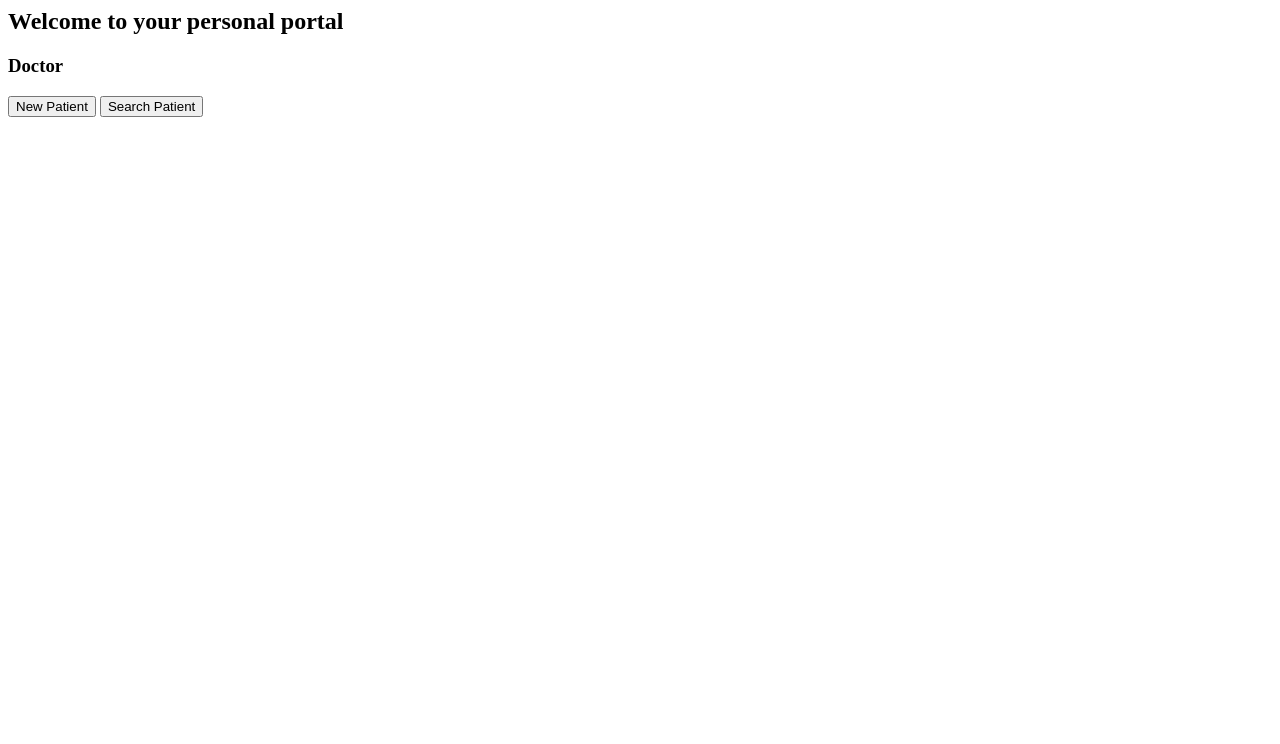
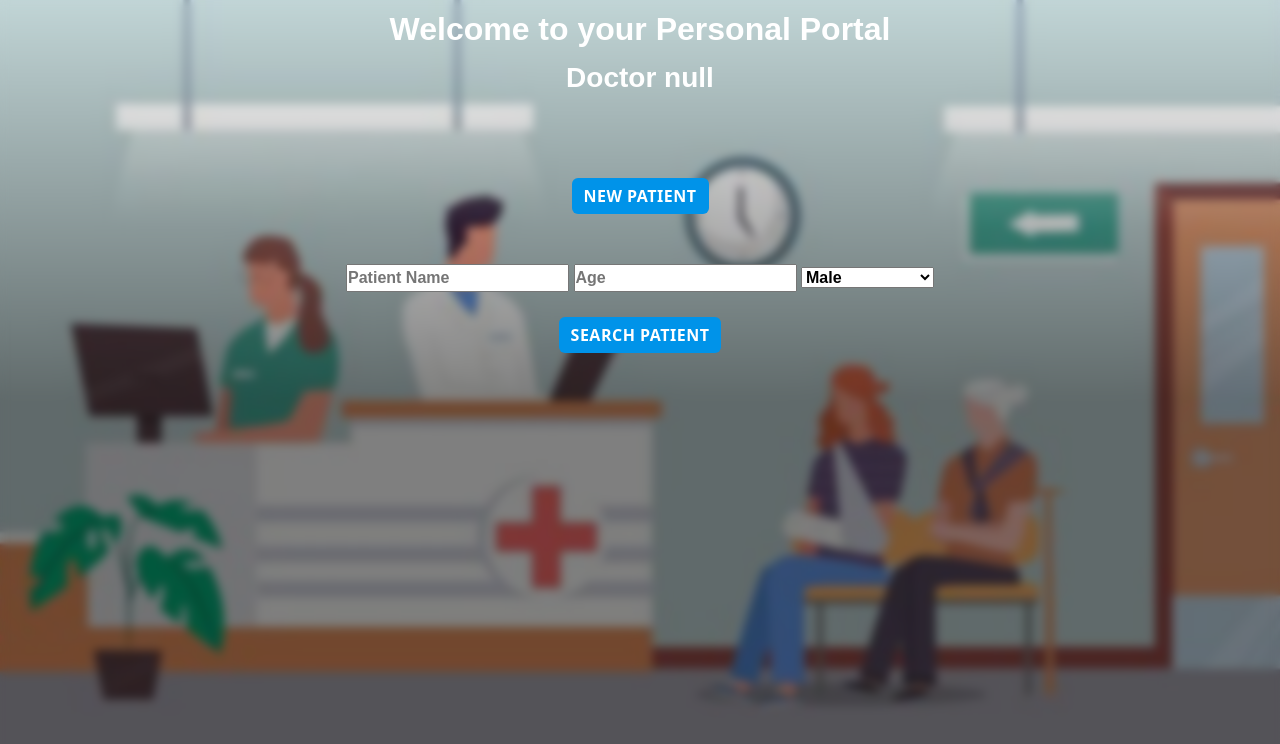
Before and after one commit to VarunAdhav/Patient-History-Management, a website built with webpack: page dist/Welcome Page.html in a window 1280 px wide. Built offline with nearby package versions, Linux system fonts and the light colour scheme; some packages are replaced by stand-ins of ours.

Commit message:
commit after Welcome Page

```diff
--- a/src/SignIn.js
+++ b/src/SignIn.js
@@ -55,7 +55,7 @@ function SignIn(){
         if (snapshot.exists()) {
           var Name = snapshot.val().name
           console.log(Name);
-          localStorage.setItem("name" , Name)
+          localStorage.setItem("name" , Name);
         } else {
           console.log("No data available");
         }
--- a/src/Welcome Page.css
+++ b/src/Welcome Page.css
@@ -0,0 +1,52 @@
+*{
+    margin: 0;
+    padding: 0;
+    /*colors:  1:#142850* 2:#27496D 3:#0C7B93 4:#00A8cc*/
+    box-sizing: border-box;
+    font-family: 'Poppins', sans-serif;
+    font-weight: 600;
+}
+body{
+    background-image: linear-gradient(transparent , rgba(0, 0, 0, 0.5) , rgba(0, 0, 0, 0.5)) , url('2021-07-26.jpg') ;
+    backdrop-filter: blur(5px);
+    background-repeat:no-repeat;
+    background-size: cover;
+}
+.Welcome{
+    text-align: center;
+
+}
+.Welcome h2{
+    box-sizing: content-box;
+    text-align: center;
+    padding-top: 10px;
+    padding-bottom: 5px;
+    color: white;
+    font-weight: bolder;
+}
+.Welcome h3{
+    text-align: center;
+    padding-bottom: 50px;
+    color: white;
+    font-weight: bold;
+}
+
+.Welcome button{
+    justify-content: center;
+    text-align: center;
+    margin: 50px;
+    margin-top: 25px;
+    letter-spacing: 0.5px;
+    background-color: rgba(0, 147, 233, 1) ;
+    border: none;
+    font-weight: 600;
+}
+.Welcome button:hover{
+    box-shadow: 2px 2px 10px 5px  rgba(0, 147, 233, 0.7);
+    background-color:  rgba(0, 147, 233, 1);
+    backdrop-filter: blur(5px);
+
+}
+.Welcome button:focus{
+    background-color:  rgba(0, 147, 233, 1);
+}
--- a/src/Welcome.js
+++ b/src/Welcome.js
@@ -1,3 +1,3 @@
 if(document.getElementById('drname') != null){
-    document.getElementById('drname').innerHTML = localStorage.getItem("name")
+    document.getElementById('drname').innerHTML = "Doctor " + localStorage.getItem("name")
 }
```
Also changed, not shown: dist/Welcome Page.html, src/2021-07-26.jpg (added), 1 other file.
